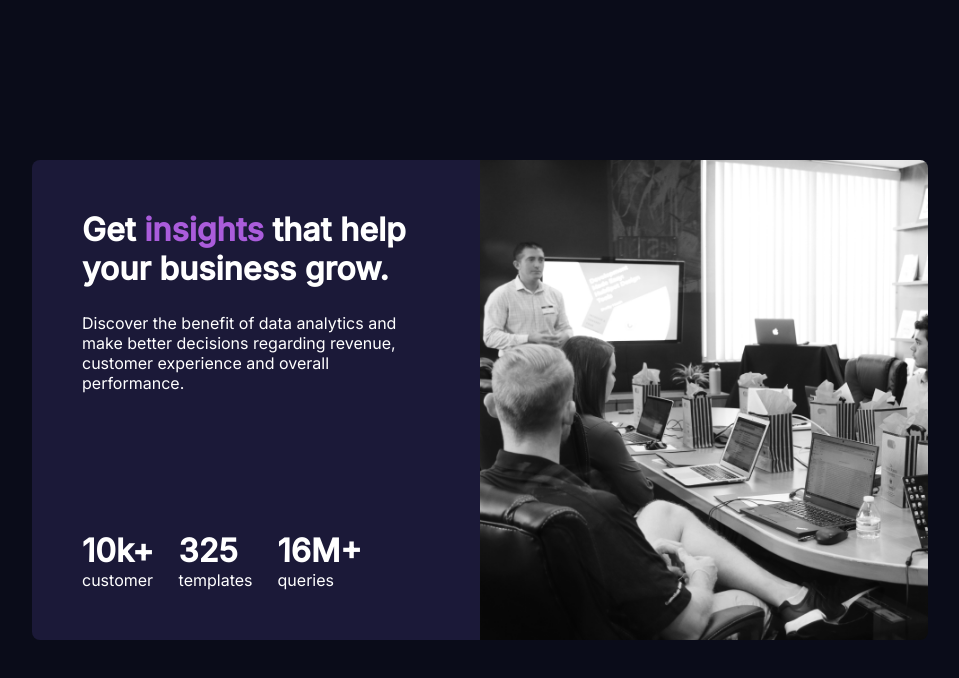
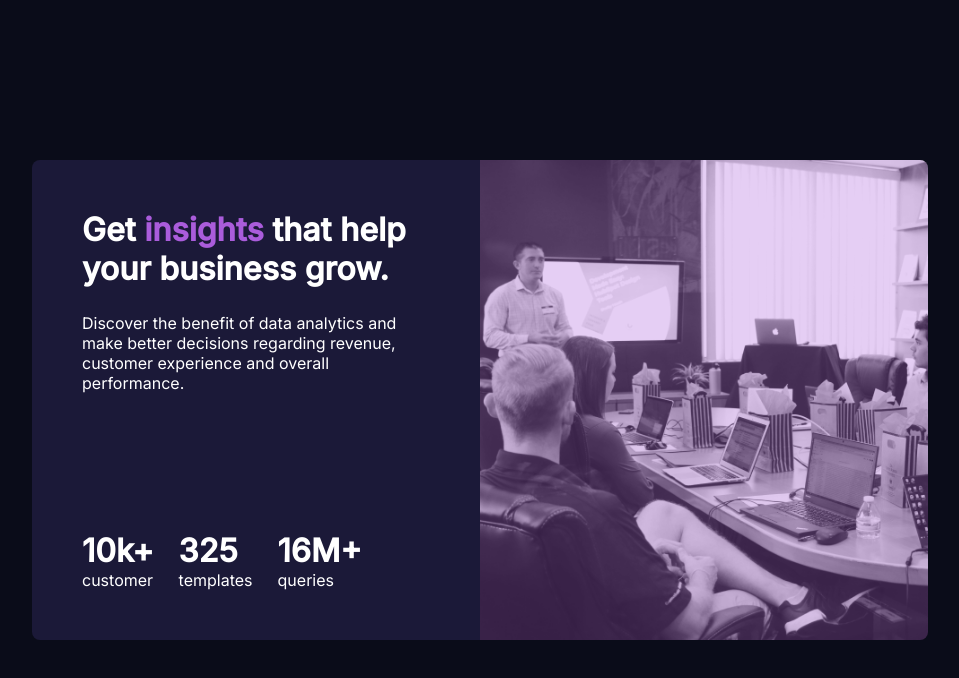
Before and after one commit to mizbauddintareq/flexbox, a plain HTML site: page index.html in a window 1280 px wide. Shown: the whole page, without its empty margins (160-1119 px from the left). Drawn offline with Linux system fonts and the light colour scheme.

Commit message:
complete layout

```diff
--- a/index.html
+++ b/index.html
@@ -40,6 +40,7 @@
           </div>
         </div>
         <div class="card_image">
+          <div class="overlay"></div>
           <img src="meeting.png" alt="" />
         </div>
       </div>
--- a/style.css
+++ b/style.css
@@ -48,6 +48,7 @@
 .card_image {
   height: 100%;
   width: 50%;
+  position: relative;
 }
 
 .card_image img {
@@ -55,7 +56,13 @@
   height: 100%;
   object-fit: cover;
 }
-
+.overlay {
+  height: 100%;
+  width: 100%;
+  background-color: var(--heading);
+  opacity: 0.3;
+  position: absolute;
+}
 @media only screen and (max-width: 1100px) {
   .card_text {
     width: 70%;
@@ -79,6 +86,7 @@
     width: 100%;
   }
 }
+
 @media only screen and (max-width: 500px) {
   .card_image {
     height: 30%;
```
